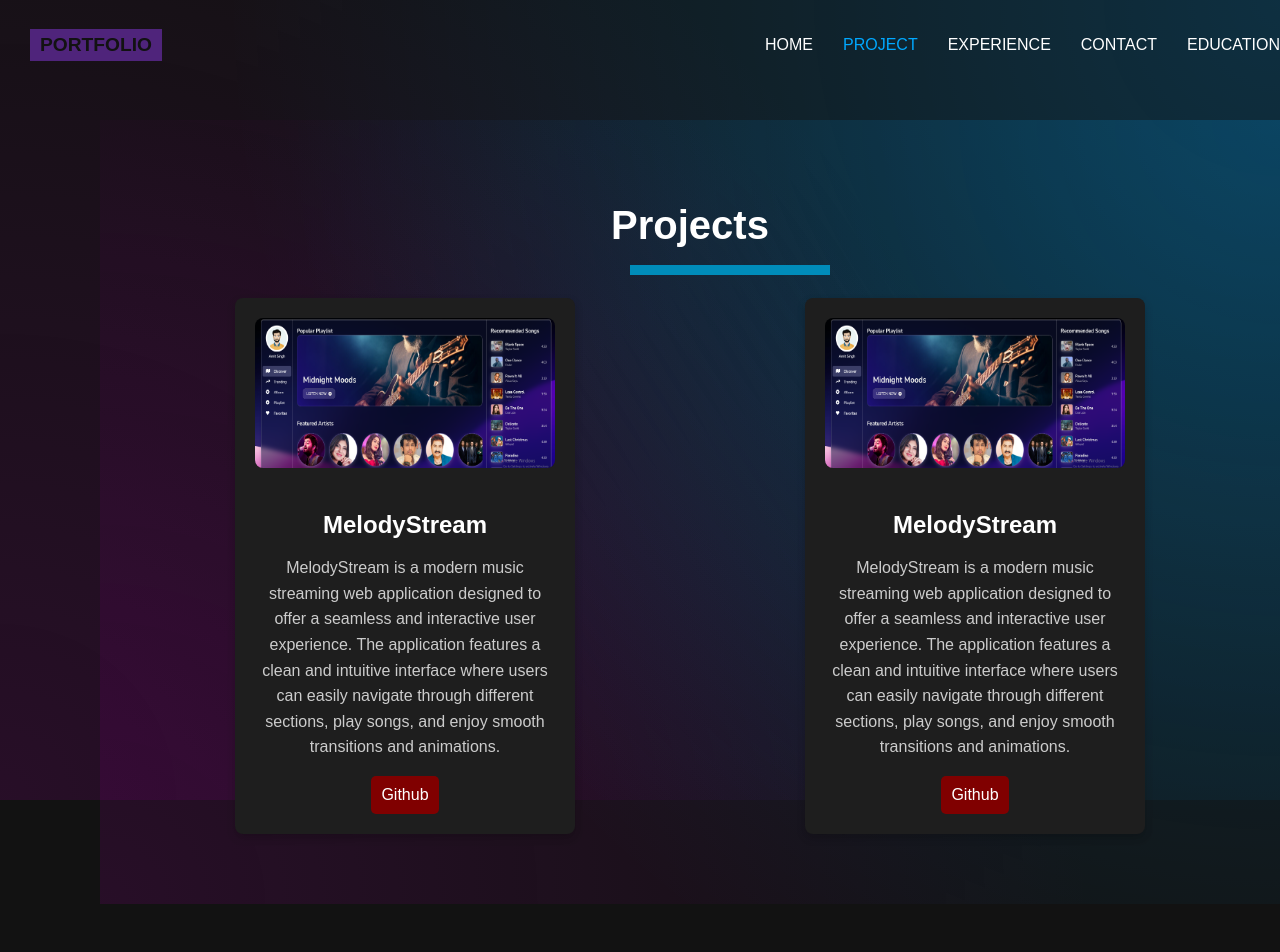
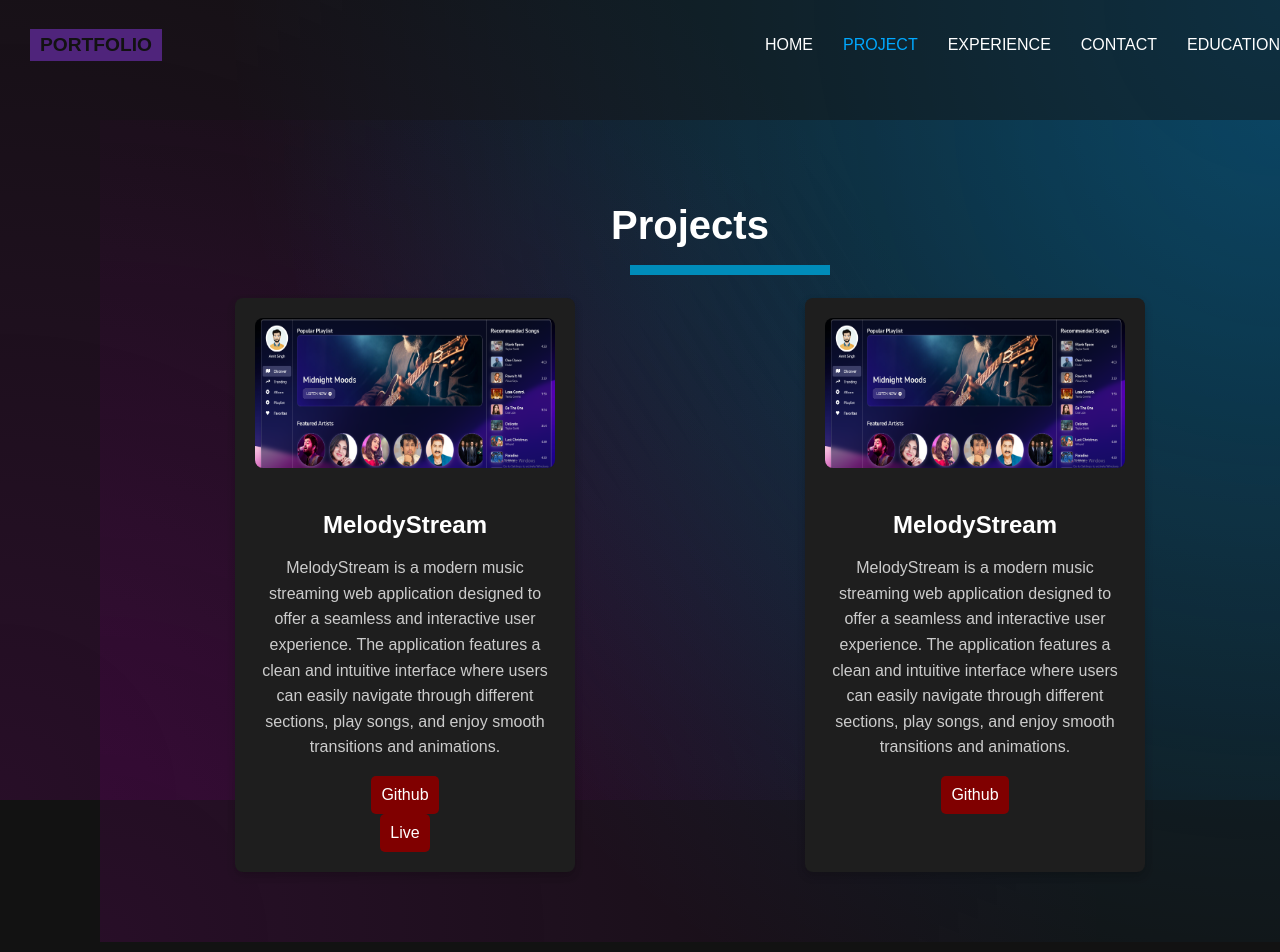
Before and after one commit to Amit08062001/Portfolio, a React (Vite) app: page /#/project in a window 1280 px wide. Shown: the top 952 px of the page. Built offline with nearby package versions, Linux system fonts and the light colour scheme.

Commit message:
adedd a project

```diff
--- a/src/Components/Project.jsx
+++ b/src/Components/Project.jsx
@@ -14,6 +14,8 @@ const Project = () => {
           <h3>MelodyStream</h3>
           <p>MelodyStream is a modern music streaming web application designed to offer a seamless and interactive user experience. The application features a clean and intuitive interface where users can easily navigate through different sections, play songs, and enjoy smooth transitions and animations.</p>
           <a className='github' href='https://github.com/Amit08062001/MelodyStream1'>Github</a>
+          <a className='github' href='https://amit08062001.github.io/WheatherApp/'>Live</a>
+
         </div>
         <div className="project-card">
           <img src={project1Image} alt="Arrowai Industries 2022" />
```
